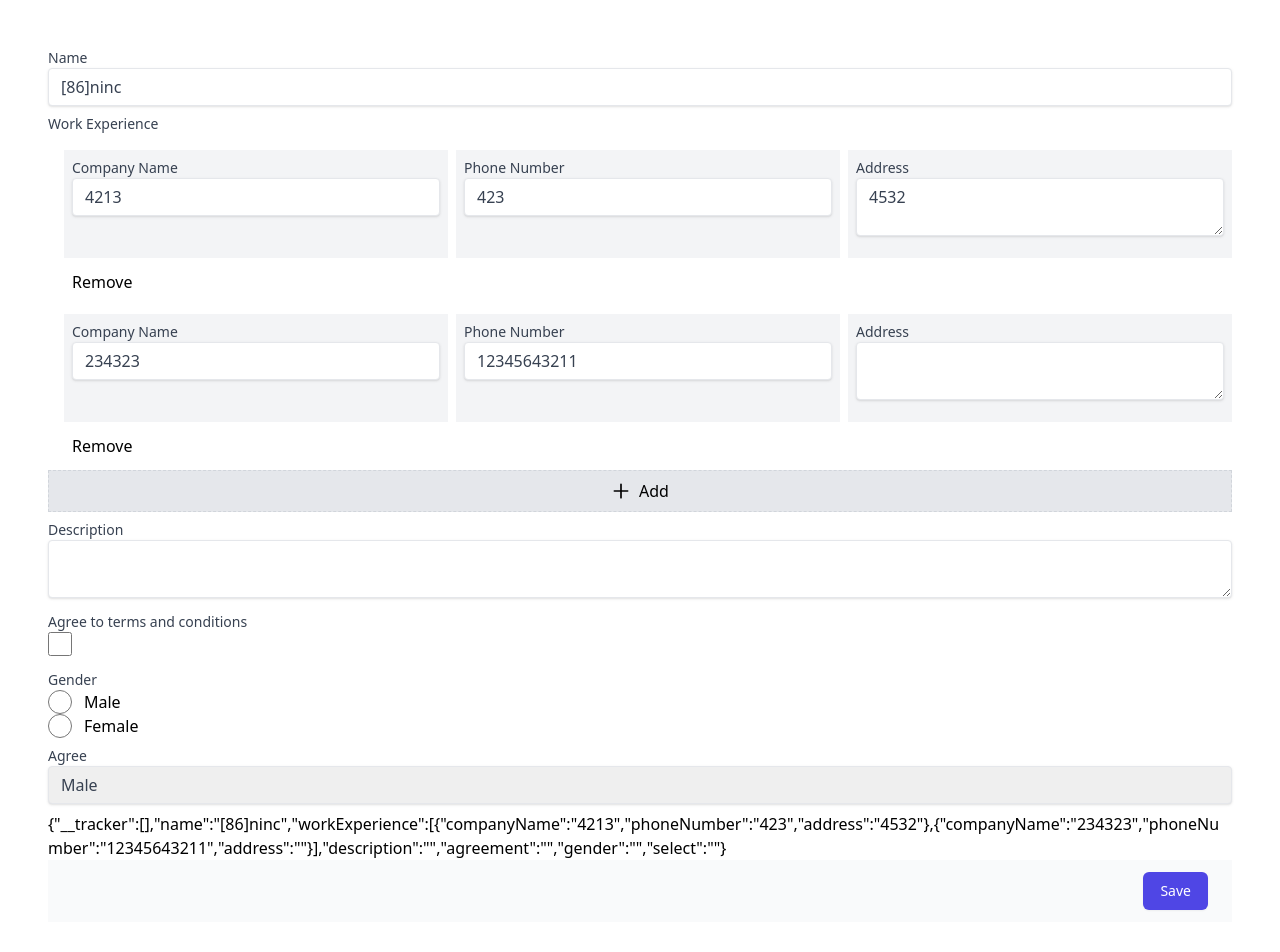
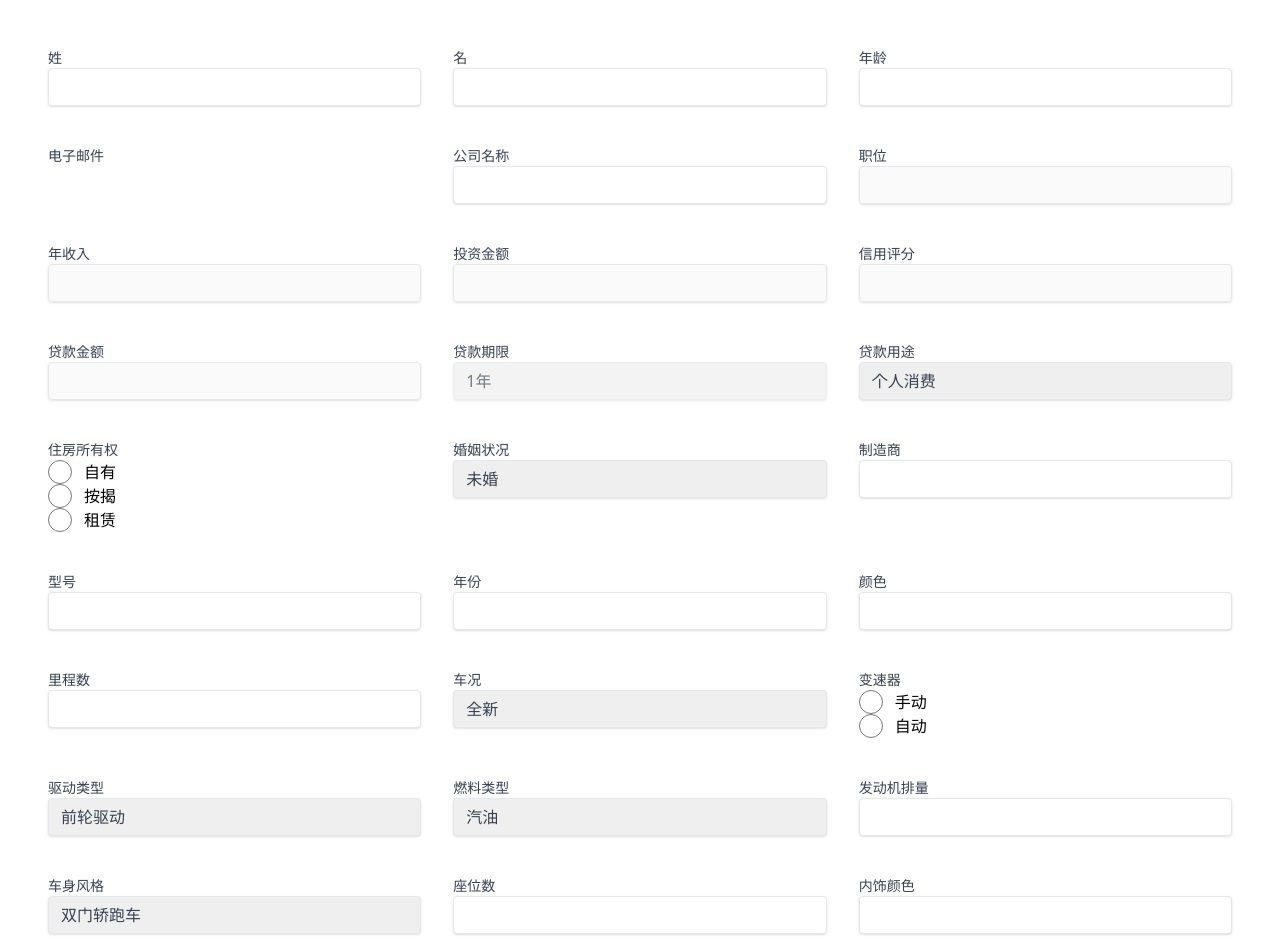
Before and after one commit to Restry/react-dynamic-form-with-chatgpt, a React (Create React App) app: page / in a window 1280 px wide. Shown: the top 952 px of the page. Built offline with nearby package versions, Linux system fonts and the light colour scheme.

Commit message:
feat: 添加test code

```diff
--- a/src/App.tsx
+++ b/src/App.tsx
@@ -4,65 +4,206 @@ import DynamicForm from "./DynamicForm";
 import { Field, FieldType } from "./Type.d";
 
 const fields = [
+  // {
+  //   type: "input",
+  //   name: "name",
+  //   label: "Name",
+  //   preprocess: (value) => `[86]${value}`,
+  // },
+  // {
+  //   type: FieldType.Group,
+  //   name: "workExperience",
+  //   label: "Work Experience",
+  //   subFields: [
+  //     {
+  //       name: "companyName",
+  //       label: "Company Name",
+  //       type: FieldType.Text,
+  //     },
+  //     {
+  //       name: "phoneNumber",
+  //       label: "Phone Number",
+  //       type: FieldType.Text,
+  //     },
+  //     {
+  //       name: "address",
+  //       label: "Address",
+  //       type: FieldType.TextArea,
+  //     },
+  //   ],
+  // },
+  // {
+  //   type: "textarea",
+  //   name: "description",
+  //   label: "Description",
+  // },
+  // {
+  //   type: "checkbox",
+  //   name: "agreement",
+  //   dependent: ["select","gender"],
+  //   label: "Agree to terms and conditions",
+  // },
+  // {
+  //   type: "radio",
+  //   name: "gender",
+  //   label: "Gender",
+  //   isDisabled: (values) => values.agreement,
+  //   options: [
+  //     { value: "male", label: "Male" },
+  //     { value: "female", label: "Female" },
+  //   ],
+  // },
+  // {
+  //   type: "select",
+  //   name: "select",
+  //   label: "Agree",
+  //   isDisabled: (values) => values.agreement,
+  //   options: [
+  //     { value: "male", label: "Male" },
+  //     { value: "female", label: "Female" },
+  //   ],
+  // },
+  { name: 'firstName', label: '姓', type: FieldType.Text },
+  { name: 'lastName', label: '名', type: FieldType.Text },
+  { name: 'age', label: '年龄', type: FieldType.Text },
+  { name: 'email', label: '电子邮件', type: FieldType.Email },
   {
-    type: "input",
-    name: "name",
-    label: "Name",
-    preprocess: (value) => `[86]${value}`,
+    name: 'company',
+    label: '公司名称',
+    dependent: ['position', 'income'],
+    type: FieldType.Text,
   },
   {
-    type: FieldType.Group,
-    name: "workExperience",
-    label: "Work Experience",
-    subFields: [
-      {
-        name: "companyName",
-        label: "Company Name",
-        type: FieldType.Text,
-      },
-      {
-        name: "phoneNumber",
-        label: "Phone Number",
-        type: FieldType.Text,
-      },
-      {
-        name: "address",
-        label: "Address",
-        type: FieldType.TextArea,
-      },
+    name: 'position',
+    label: '职位',
+    type: FieldType.Text,
+    isDisabled: (values) => !values.company,
+  },
+  {
+    name: 'income',
+    label: '年收入',
+    type: FieldType.Number,
+    isDisabled: (values) => !values.position,
+  },
+  {
+    name: 'investment',
+    label: '投资金额',
+    type: FieldType.Number,
+    isDisabled: (values) => !values.position || values.income < 50000,
+  },
+  {
+    name: 'creditScore',
+    label: '信用评分',
+    type: FieldType.Number,
+    isDisabled: (values) => values.age < 18 || values.income < 20000,
+  },
+  {
+    name: 'loanAmount',
+    label: '贷款金额',
+    type: FieldType.Number,
+    isDisabled: (values) => values.creditScore < 600,
+  },
+  {
+    name: 'loanDuration',
+    label: '贷款期限',
+    type: FieldType.Select,
+    options: [
+      { value: '1', label: '1年' },
+      { value: '2', label: '2年' },
+      { value: '3', label: '3年' },
+    ],
+    isDisabled: (values) =>
+      values.loanAmount > 1000000 || values.creditScore < 650,
+  },
+  {
+    name: 'loanPurpose',
+    label: '贷款用途',
+    type: FieldType.Select,
+    options: [
+      { value: 'personal', label: '个人消费' },
+      { value: 'business', label: '商业投资' },
+    ],
+    isDisabled: (values) =>
+      values.loanAmount > 500000 || values.loanDuration === '1',
+  },
+  {
+    name: 'homeOwnership',
+    label: '住房所有权',
+    type: FieldType.Radio,
+    options: [
+      { value: 'owned', label: '自有' },
+      { value: 'mortgage', label: '按揭' },
+      { value: 'rented', label: '租赁' },
+    ],
+    isDisabled: (values) => values.loanPurpose === 'business',
+  },
+  {
+    name: 'maritalStatus',
+    label: '婚姻状况',
+    type: FieldType.Select,
+    options: [
+      { value: 'single', label: '未婚' },
+      { value: 'married', label: '已婚' },
+      { value: 'divorced', label: '离异' },
+      { value: 'widowed', label: '丧偶' },
+    ],
+  },
+
+  { name: "make", label: "制造商", type: FieldType.Text, },
+  { name: "model", label: "型号", type: FieldType.Text, },
+  { name: "year", label: "年份", type: FieldType.Number, },
+  { name: "color", label: "颜色", type: FieldType.Text, },
+  { name: "mileage", label: "里程数", type: FieldType.Number, },
+  {
+    name: "condition", label: "车况", type: FieldType.Select, options: [
+      { value: "new", label: "全新" },
+      { value: "used", label: "二手" },
+      { value: "salvage", label: "拆车件" },
     ],
   },
   {
-    type: "textarea",
-    name: "description",
-    label: "Description",
-  },
-  {
-    type: "checkbox",
-    name: "agreement",
-    dependent: ["select","gender"],
-    label: "Agree to terms and conditions",
-  },
-  {
-    type: "radio",
-    name: "gender",
-    label: "Gender",
-    isDisabled: (values) => values.agreement,
-    options: [
-      { value: "male", label: "Male" },
-      { value: "female", label: "Female" },
+    name: "transmission", label: "变速器", type: FieldType.Radio, options: [
+      { value: "manual", label: "手动" },
+      { value: "automatic", label: "自动" },
     ],
   },
   {
-    type: "select",
-    name: "select",
-    label: "Agree",
-    isDisabled: (values) => values.agreement,
-    options: [
-      { value: "male", label: "Male" },
-      { value: "female", label: "Female" },
+    name: "drivetrain", label: "驱动类型", type: FieldType.Select, options: [
+      { value: "front-wheel-drive", label: "前轮驱动" },
+      { value: "rear-wheel-drive", label: "后轮驱动" },
+      { value: "all-wheel-drive", label: "四轮驱动" },
     ],
   },
+  {
+    name: "fuelType", label: "燃料类型", type: FieldType.Select, options: [
+      { value: "gasoline", label: "汽油" },
+      { value: "diesel", label: "柴油" },
+      { value: "electric", label: "电动" },
+    ],
+  },
+  { name: "engineSize", label: "发动机排量", type: FieldType.Text, },
+  {
+    name: "bodyStyle", label: "车身风格", type: FieldType.Select, options: [
+      { value: "coupe", label: "双门轿跑车" },
+      { value: "sedan", label: "四门轿车" },
+      { value: "hatchback", label: "掀背车" },
+      { value: "suv", label: "运动型多功能车" },
+      { value: "van", label: "货车" },
+    ],
+  },
+  { name: "seatingCapacity", label: "座位数", type: FieldType.Number, },
+  { name: "interiorColor", label: "内饰颜色", type: FieldType.Text, },
+  { name: "fuelEconomy", label: "油耗", type: FieldType.Text, },
+  {
+    name: "options", label: "选项", type: FieldType.Checkbox, options: [
+      { value: "bluetooth", label: "蓝牙" },
+      { value: "leather-seats", label: "真皮座椅" },
+      { value: "sunroof", label: "天窗" },
+      { value: "gps-navigation", label: "GPS导航" },
+      { value: "backup-camera", label: "倒车摄像头" },
+    ],
+  },
+
 ] as Field[];
 
 export default function App() {
@@ -72,7 +213,7 @@ export default function App() {
         <div className="mt-10 md:col-span-2 md:mt-0">
           <DynamicForm
             fields={fields}
-            defaultValue={{ name: "ninc", workExperience: [{"companyName":"4213","phoneNumber":"423","address":"4532"},{"companyName":"234323","phoneNumber":"12345643211","address":""}] }}
+            defaultValue={{ name: "ninc", workExperience: [{ "companyName": "4213", "phoneNumber": "423", "address": "4532" }, { "companyName": "234323", "phoneNumber": "12345643211", "address": "" }] }}
           />
         </div>
       </div>
--- a/src/DynamicForm.tsx
+++ b/src/DynamicForm.tsx
@@ -50,6 +50,7 @@ const FormComponent = ({
         const value = formValue[name];
         processedFormValue[name] = preprocessFieldValue(field, value);
       });
+      console.log(JSON.stringify(processedFormValue));
       onSubmit && onSubmit(processedFormValue);
       return processedFormValue;
     },
@@ -70,7 +71,7 @@ const FormComponent = ({
 
   return (
     <div style={{ margin: "2em" }}>
-      <form>{formItems}</form>
+      <div className=" grid grid-cols-1 sm:grid-cols-2 md:grid-cols-3 gap-8">{formItems}</div>
       <div style={{ width: "100%", wordBreak: "break-all" }}>
         {JSON.stringify(formValue)}
       </div>
--- a/src/Input.tsx
+++ b/src/Input.tsx
@@ -1,7 +1,7 @@
 import React, { memo, useMemo, useCallback } from "react";
 import { InputProps, FieldType } from "./Type.d";
 
-const Input = ({ field, value, onChange, values }: InputProps) => {
+const Input = ({ keyPath, field, value, onChange, values }: InputProps) => {
   const { type, name, label, options } = field;
 
   const disabled = field.isDisabled ? field.isDisabled(values) : false;
@@ -37,8 +37,8 @@ const Input = ({ field, value, onChange, values }: InputProps) => {
           <div key={`${name}-subField-${i}`} className="mt-4 ml-4 grid grid-cols-1 sm:grid-cols-2 md:grid-cols-3 gap-2">
 
             {field.subFields.map((subField) => (
-              <div className="bg-gray-100 p-2"> <Input
-                key={`${name}-${subField.name}-${i}`}
+              <div className="bg-gray-100 p-2" key={`${name}-${subField.name}-${i}`}> <Input
+                keyPath={`${name}-${subField.name}-${i}`}
                 field={subField}
                 value={subFieldValue[subField.name]}
                 onChange={(e) =>
@@ -77,7 +77,18 @@ const Input = ({ field, value, onChange, values }: InputProps) => {
         <input
           type="text"
           name={name}
-          id={name}
+          data-testid={keyPath || name}
+          value={value}
+          disabled={disabled}
+          onChange={onValueChange}
+          className="shadow appearance-none border rounded w-full py-2 px-3 text-gray-700 leading-tight focus:outline-none focus:shadow-outline"
+        />
+      )}
+      {type === FieldType.Number && (
+        <input
+          type="number"
+          name={name}
+          data-testid={keyPath || name}
           value={value}
           disabled={disabled}
           onChange={onValueChange}
@@ -87,7 +98,7 @@ const Input = ({ field, value, onChange, values }: InputProps) => {
       {type === FieldType.TextArea && (
         <textarea
           name={name}
-          id={name}
+          data-testid={keyPath || name}
           value={value}
           disabled={disabled}
           onChange={onValueChange}
@@ -100,6 +111,7 @@ const Input = ({ field, value, onChange, values }: InputProps) => {
             <input
               type="radio"
               id={option.value}
+              data-testid={keyPath || option.value}
               name={name}
               value={option.value}
               disabled={disabled}
@@ -107,7 +119,7 @@ const Input = ({ field, value, onChange, values }: InputProps) => {
               onChange={onValueChange}
               className="form-radio h-6 w-6 text-indigo-600 transition duration-150 ease-in-out"
             />
-            <label htmlFor={option.value} id={option.label} className="ml-3">
+            <label htmlFor={option.value} className="ml-3">
               {option.label}
             </label>
           </div>
@@ -115,7 +127,7 @@ const Input = ({ field, value, onChange, values }: InputProps) => {
       {type === FieldType.Checkbox && (
         <input
           type="checkbox"
-          id={name}
+          data-testid={keyPath || name}
           name={name}
           checked={value}
           disabled={disabled}
@@ -126,7 +138,7 @@ const Input = ({ field, value, onChange, values }: InputProps) => {
       {type === FieldType.Select && (
         <select
           name={name}
-          id={name}
+          data-testid={keyPath || name}
           value={value}
           onChange={onValueChange}
           disabled={disabled}
--- a/src/Type.d.ts
+++ b/src/Type.d.ts
@@ -23,6 +23,7 @@ export enum FieldType {
 }
 
 export type InputProps = {
+  keyPath?: string;
   field: Field;
   value: any;
   onChange: (
```
Also changed, not shown: 1 other file (tests, documents, lock files or other folders).
